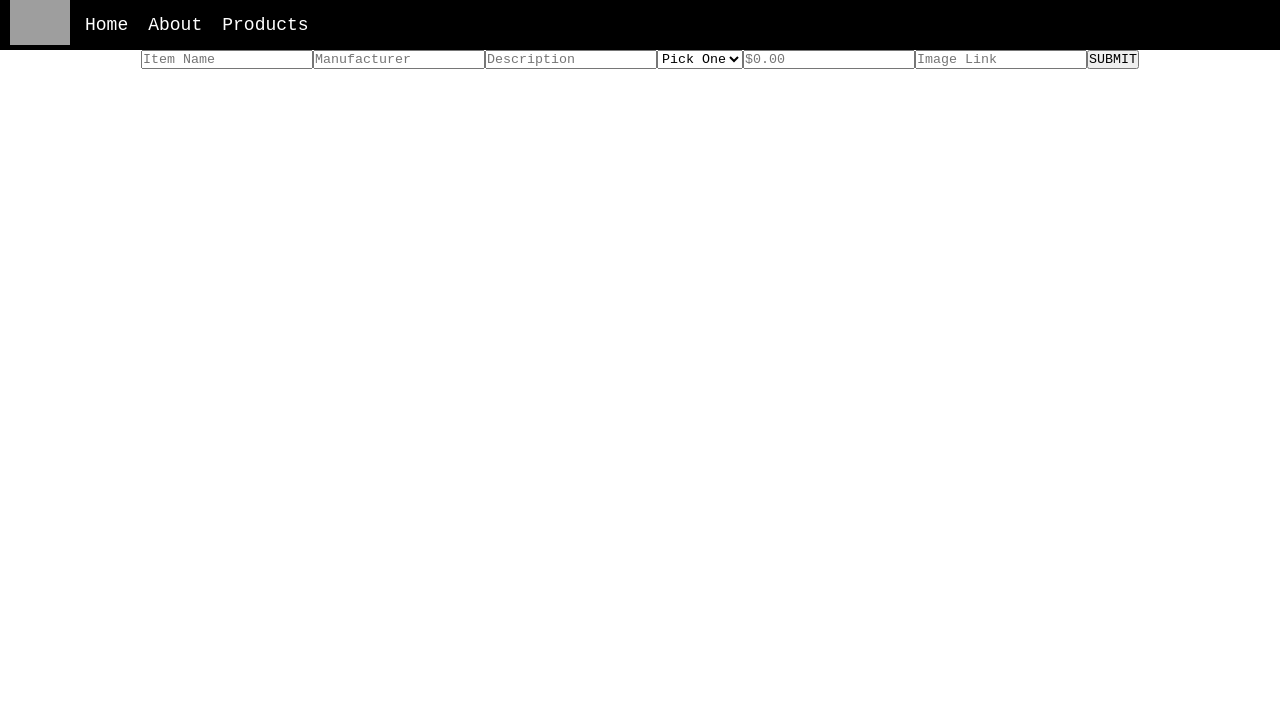
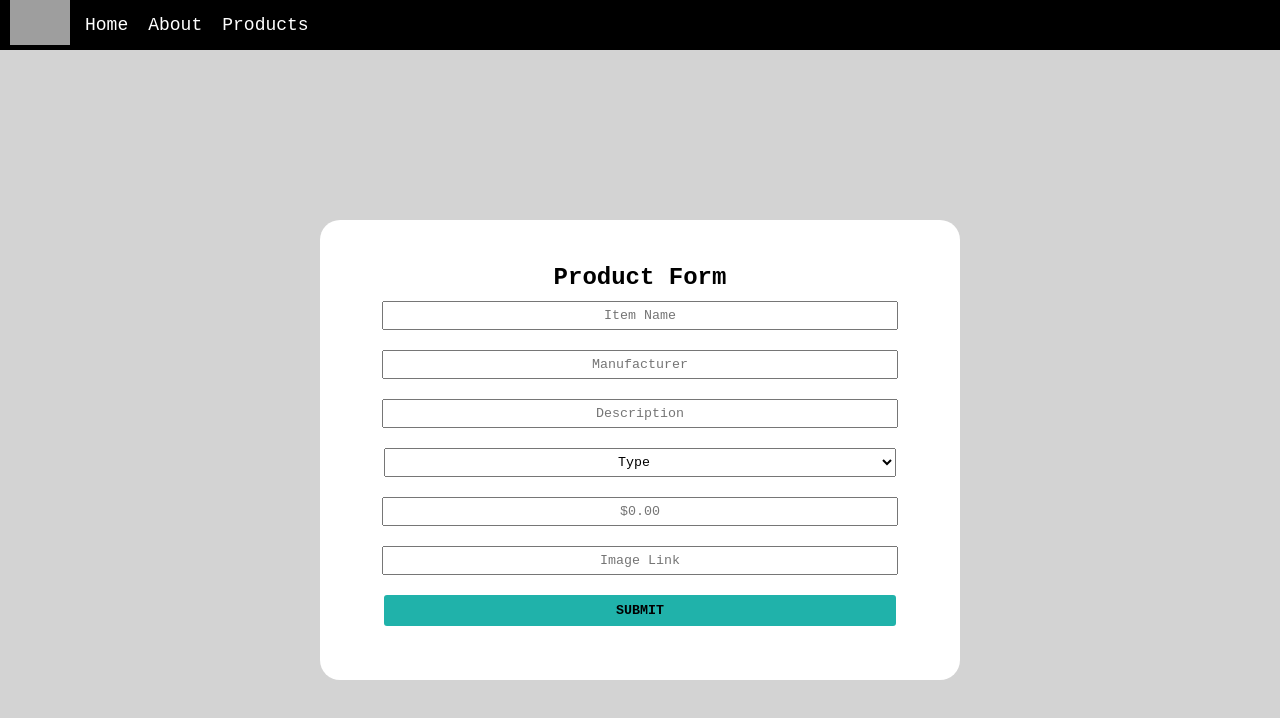
Before and after one commit to gedunlap/swancity1-frontend, a React (Create React App) app: page /createform in a window 1280 px wide. Shown: the top 718 px of the page. Built offline with nearby package versions, Linux system fonts and the light colour scheme; no server answers; grey boxes are pictures that could not be loaded.

Commit message:
create from sass

```diff
--- a/src/pages/CreateForm.js
+++ b/src/pages/CreateForm.js
@@ -31,7 +31,9 @@ export default function CreateForm(props) {
     return (
         <div className="createpage">
             <form onSubmit={handleSubmit} className="createform">
+                <h2>Product Form</h2>
                 <input
+                    className="formitem"
                     type="text"
                     value={newForm.name}
                     name="name"
@@ -40,6 +42,7 @@ export default function CreateForm(props) {
                     onChange={handleChange}
                 />
                 <input
+                    className="formitem"
                     type="text"
                     value={newForm.manufacturer}
                     name="manufacturer"
@@ -48,6 +51,7 @@ export default function CreateForm(props) {
                     onChange={handleChange}
                 />
                 <input
+                    className="formitem"
                     type="text"
                     value={newForm.desc}
                     name="desc"
@@ -55,14 +59,15 @@ export default function CreateForm(props) {
                     required
                     onChange={handleChange}
                 />
-                <select name="category" id="category" required>
-                    <option value="null">Pick One</option>
+                <select name="category" id="category" className="formitem" required>
+                    <option value="null">Type</option>
                     <option value="table">Tables</option>
                     <option value="chair">Chairs</option>
                     <option value="couch">Couches</option>
                     <option value="cabinet">Cabinets</option>
                 </select>
                 <input
+                    className="formitem"
                     type="string"
                     value={newForm.price}
                     name="price"
@@ -71,6 +76,7 @@ export default function CreateForm(props) {
                     onChange={handleChange}
                 />
                 <input
+                    className="formitem"
                     type="text"
                     value={newForm.image}
                     name="image"
@@ -78,7 +84,7 @@ export default function CreateForm(props) {
                     required
                     onChange={handleChange}
                 />
-                <input type="submit" value="SUBMIT" />
+                <input type="submit" value="SUBMIT" className="formitem" id="button" />
             </form>
         </div>
     )
--- a/src/pages/Index.js
+++ b/src/pages/Index.js
@@ -11,7 +11,7 @@ export default function Index(props) {
                 </Link>
                 <div className="productlist">
                     {props.products.map((product) => (
-                        <div key={product.id} className="product">
+                        <div key={product._id} className="product">
                             <Link to={`/products/${product._id}`} style={{textDecoration:'none'}}>
                                 <h1>{product.name}</h1>
                                 <img src={product.image} alt={product.name} />
--- a/src/styles.scss
+++ b/src/styles.scss
@@ -52,7 +52,7 @@ nav {
 
   a {
     button {
-      background-color: lightskyblue;
+      background-color: lightseagreen;
       font-weight: 600;
       border: solid rgb(0, 0, 0, 0.0) 1px;
       border-radius: 30px;
@@ -91,6 +91,44 @@ nav {
   }
 }
 
+.createpage {
+  height: 100vh;
+  display: flex;
+  justify-content: center;
+  align-items: center;
+  background-color: lightgray;
+
+  .createform {
+    width: 50%;
+    height: 50%;
+    background-color: white;
+    border-radius: 20px;
+    display: flex;
+    flex-direction: column;
+    justify-content: center;
+    align-items: center;
+    padding: 30px 0;
+
+    .formitem {
+      text-align: center;
+      width: 80%;
+      margin: 10px 0;
+      padding: 5px 0;
+    }
+
+    #button {
+      background-color: lightseagreen;
+      font-weight: 600;
+      border: solid lightseagreen;
+      border-radius: 3px;
+    }
+
+    #button:hover {
+      background-color: white;
+      border: solid lightseagreen;
+    }
+  }
+}
 
 
 
```
